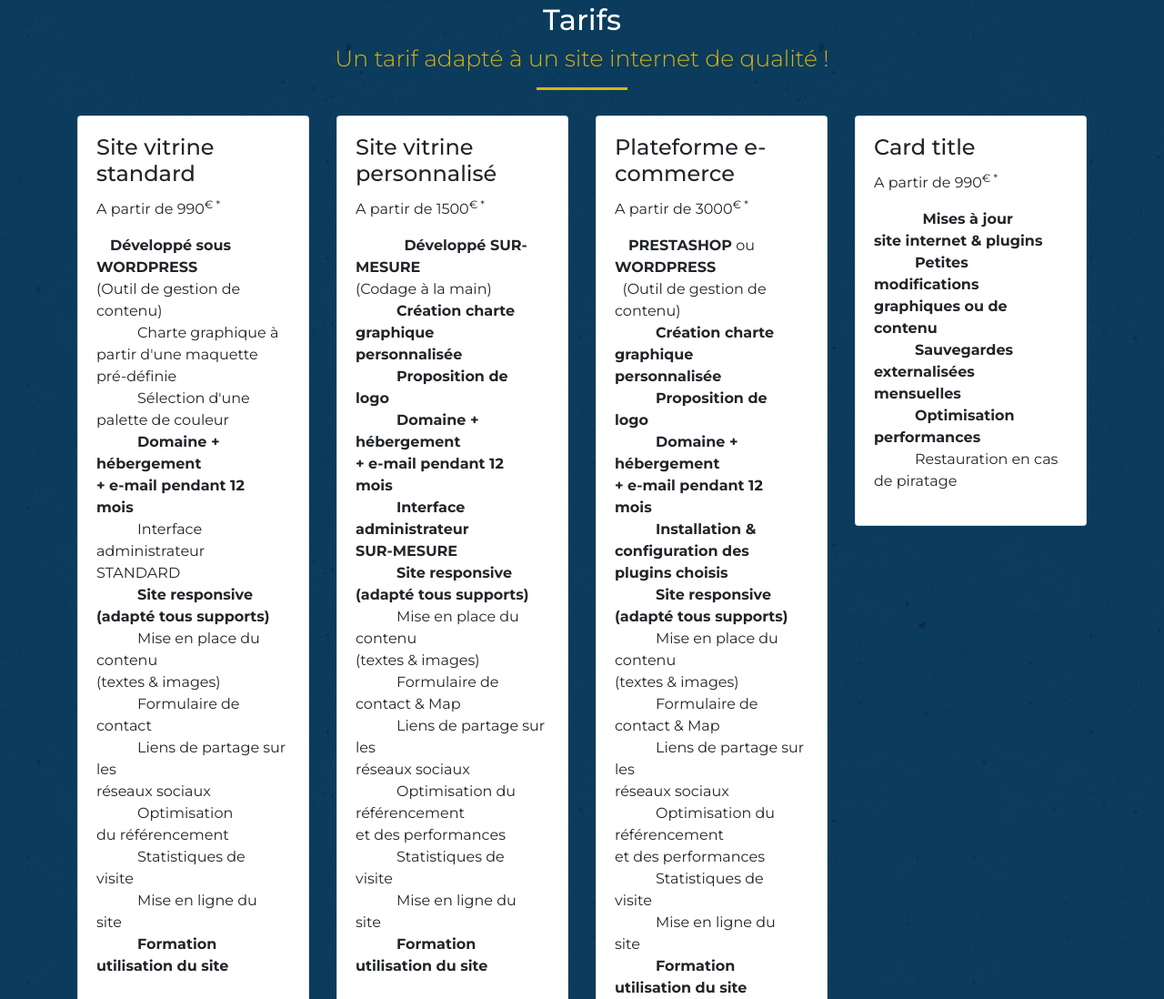
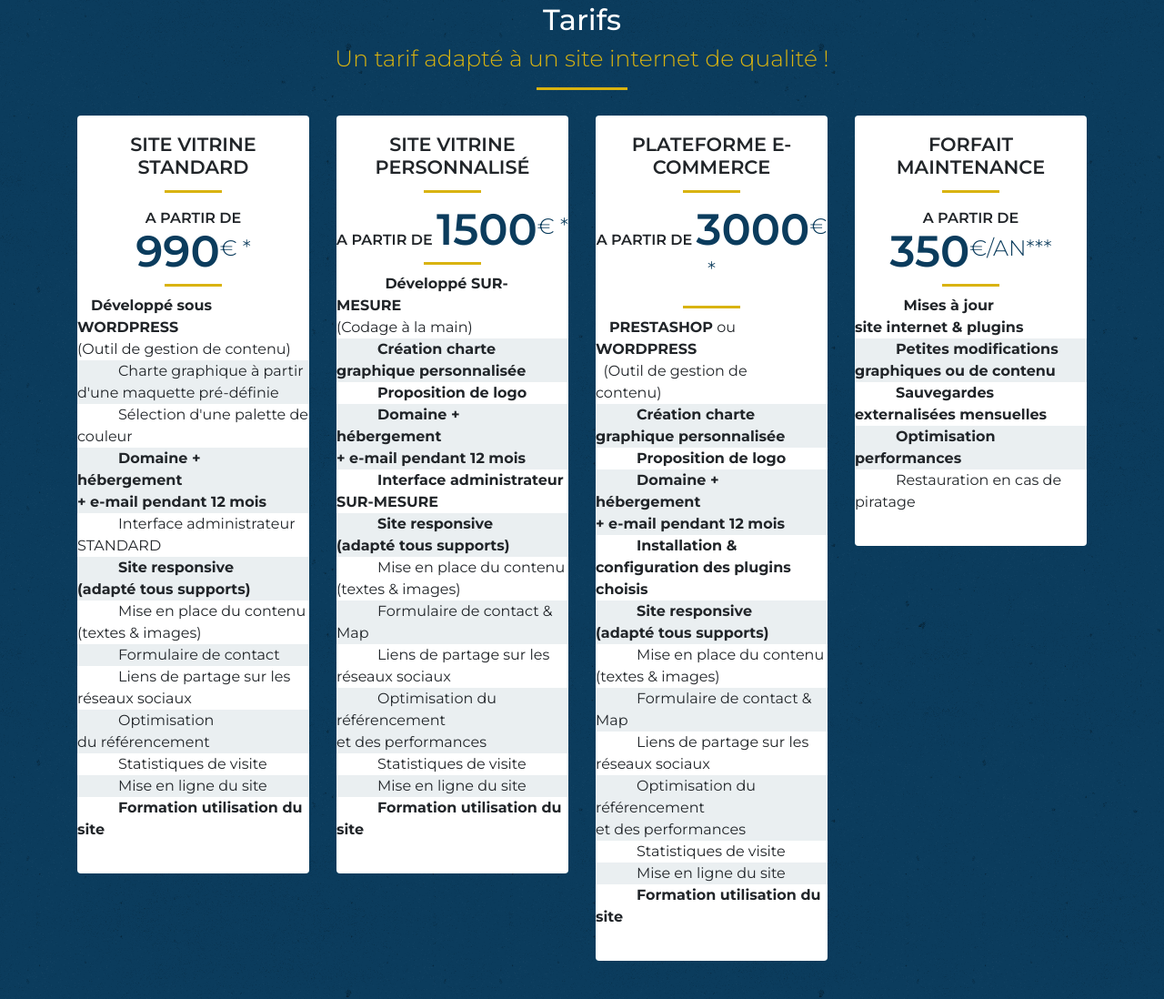
Before and after one commit to Ludwig-Henriques/maquetteHTML-site-perso, a plain HTML site: page index.html in a window 1280 px wide. Shown: the part 2262-3360 px from the top of the page at 91% size. Drawn offline with nearby package versions, Linux system fonts and the light colour scheme.

Commit message:
Intégration entête tarifs

```diff
--- a/index.html
+++ b/index.html
@@ -236,11 +236,11 @@
               <div class="card">
                 <div class="card-body">
                   <h4 class="card-title">Site vitrine standard</h4>
-                  <p class="card-price">
+                  <p class="card-price d-flex flex-column">
                     <span class="card-price-text">A partir de</span>
                     <span class="card-price-amount">990<sup>€ *</sup></span>
                   </p>
-                  <ul class="list-unstyled price-list box-max">
+                  <ul class="list-unstyled card-price-detail">
                     <li>
                       <span class="col-libelle col-lg-12">
                         <b>Développé sous WORDPRESS</b> <br>(Outil de gestion de contenu)
@@ -354,7 +354,7 @@
                     <span class="card-price-text">A partir de</span>
                     <span class="card-price-amount">1500<sup>€ *</sup></span>
                   </p>
-                  <ul class="list-unstyled price-list box-max">
+                  <ul class="list-unstyled card-price-detail">
                     <li>
                       <span class="col-icon col-xs-2 col-lg-2">&nbsp;</span>
                       <span class="col-libelle col-lg-10">
@@ -469,7 +469,7 @@
                     <span class="card-price-text">A partir de</span>
                     <span class="card-price-amount">3000<sup>€ *</sup></span>
                   </p>
-                  <ul class="list-unstyled price-list box-max">
+                  <ul class="list-unstyled card-price-detail">
                     <li>
                       <span class="col-libelle col-lg-12">
                         <b>PRESTASHOP</b> ou <b>WORDPRESS</b><br>&nbsp;&nbsp;(Outil de gestion de contenu)
@@ -578,12 +578,12 @@
             <div class="col mb-4">
               <div class="card">
                 <div class="card-body">
-                  <h4 class="card-title">Card title</h4>
+                  <h4 class="card-title">Forfait Maintenance</h4>
                   <p class="card-price">
                     <span class="card-price-text">A partir de</span>
-                    <span class="card-price-amount">990<sup>€ *</sup></span>
+                    <span class="card-price-amount">350<sup>€/AN***</sup></span>
                   </p>
-                  <ul class="list-unstyled price-list">
+                  <ul class="list-unstyled card-price-detail">
                     <li>
                       <span class="col-icon col-xs-2 col-lg-2">&nbsp;</span>
                       <span class="col-libelle col-xs-10 col-lg-10">
--- a/style.css
+++ b/style.css
@@ -147,3 +147,63 @@ section h3::after {
     color: #fff;
     /* text-shadow: 1px 1px 1px black; */
 }
+
+/* TARIFS */
+
+#tarifs .card {
+  border: none;
+}
+
+#tarifs .card-body {
+  padding-left: 0;
+  padding-right: 0;
+}
+
+#tarifs h4 {
+  text-align: center;
+  text-transform: uppercase;
+  font-weight: 600;
+  font-size: 1.3em;
+  position: relative;
+  margin-bottom: 1.5em;
+}
+
+#tarifs .card-price {
+  position: relative;
+  text-align: center;
+  margin-bottom: 1.5em;
+}
+
+
+#tarifs h4:after,
+#tarifs .card-price:after {
+  content: '';
+  position: absolute;
+  width: 25%;
+  height: 3px;
+  background-color: #D9B310;
+  bottom: -15px;
+  left: calc(50% - 12.5%);
+}
+
+#tarifs .card-price-text {
+  text-transform: uppercase;
+  font-size: 1em;
+  font-weight: 600;
+}
+
+#tarifs .card-price-amount {
+  font-size: 3em;
+  font-weight: 600;
+  color: #0B3C5D;
+  line-height: 1;
+}
+
+#tarifs .card-price-amount sup {
+  font-size: 0.5em;
+  font-weight: 300;
+}
+
+#tarifs .card-price-detail .row-alt {
+  background-color: #0b3c5d15;
+}
```
